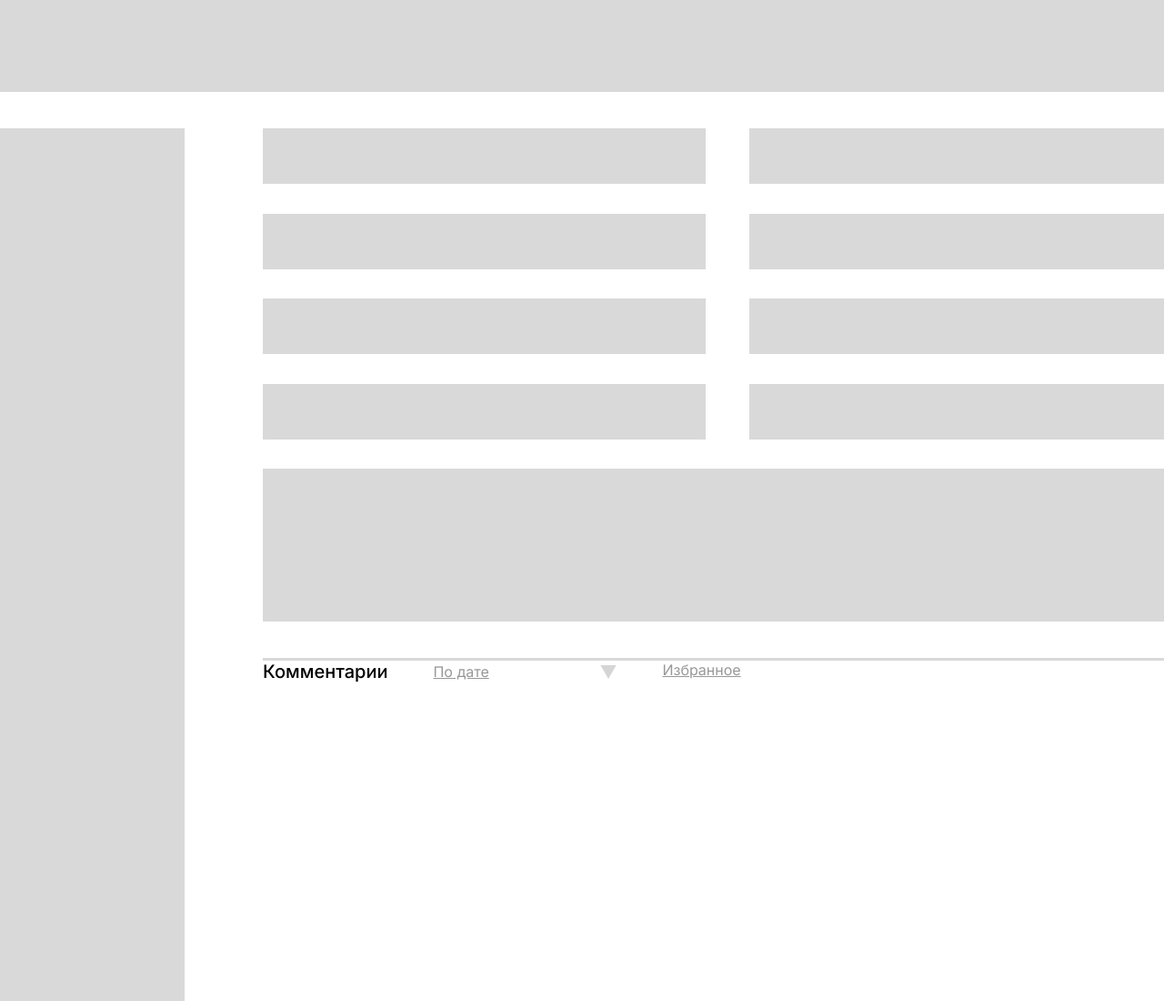
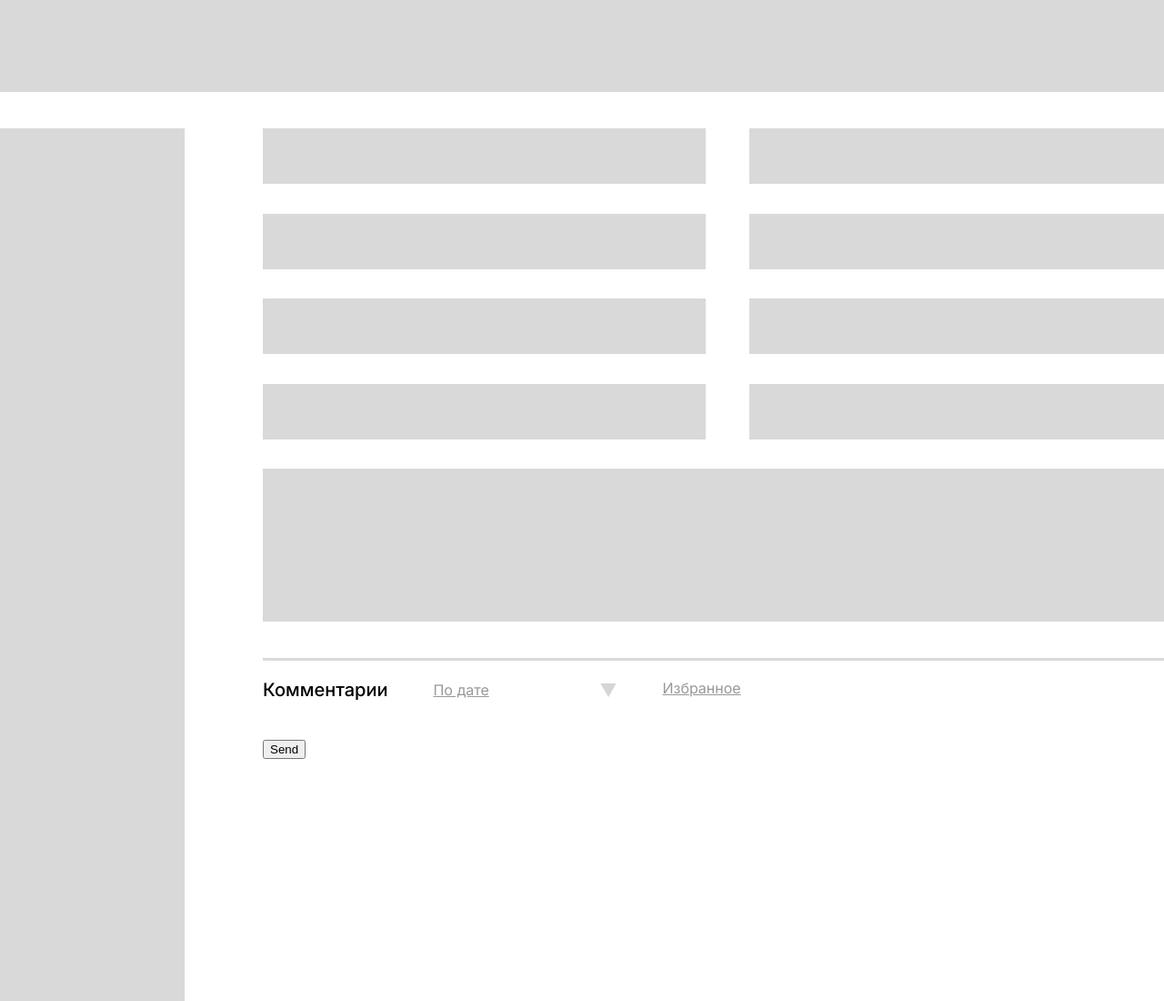
Before and after one commit to Archibald-of-Genoa/newComments, a website built with Vite: page index.html in a window 1280 px wide. Shown: the top 1100 px of the page at 91% size. Built offline with nearby package versions, Linux system fonts and the light colour scheme.

Commit message:
function declared

```diff
--- a/index.html
+++ b/index.html
@@ -23,9 +23,8 @@
           <div class="subcontent span"></div>
         </div>
 
-        <hr />
-        <div class="comments">
-          <nav class="comment-filters">
+        <hr>
+        <nav class="comment-filters">
             <ul class="filter-links">
               <li>
                 <a class="comments-link active" href="#">Комментарии</a>
@@ -46,12 +45,19 @@
             </ul>
           </nav>
 
+          <div class="comment-block">
+            <div class="image-container">
+              <img id="randomImage" src="" alt="">
+            </div>
+            <button class="sendComment-btn" onclick="getRandomHumanImage">Send</button>
+          </div>
 
-        </div>
+
       </div>
 
       </div>
     </section>
     <script type="module" src="/src/main.ts"></script>
+
   </body>
 </html>
--- a/src/main.ts
+++ b/src/main.ts
@@ -40,3 +40,31 @@ class CommentThread implements IComment {
     this.comments = this.comments.filter((comment) => commentId !== comment.id);
   }
 }
+
+export function getRandomHumanImage() {
+  const imgContainer = document.querySelector('.image-container') as HTMLDivElement;
+  // Генерируем случайный номер для изображения
+  const randomNumber = Math.floor(Math.random() * 1000);
+
+  // Формируем URL для запроса рандомного изображения человека с Picsum
+  const imageUrl = 'https://picsum.photos/200/300' + randomNumber + '&category=people';
+
+
+  // Получаем элемент изображения
+  const imageElement = document.getElementById('randomImage') as HTMLImageElement;
+
+  imageElement.onload = null;
+
+  // Устанавливаем новый путь к изображению
+  imageElement.src = imageUrl;
+  imgContainer.appendChild(imageElement);
+  imageElement.onload = () => {
+    // Изображение успешно загружено, выполните необходимые действия здесь
+    console.log('Изображение успешно загружено!');
+  };
+
+  // Добавляем обработчик события "error", чтобы обработать случаи ошибок загрузки изображения
+  imageElement.onerror = () => {
+    console.error('Ошибка при загрузке изображения');
+  };
+}
--- a/src/scss/style.scss
+++ b/src/scss/style.scss
@@ -78,9 +78,6 @@ aside {
   background-color: #d9d9d9;
 }
 
-hr {
-  width: 100%;
-}
 
 .comment-filters {
   display: flex;
@@ -88,8 +85,10 @@ hr {
   align-items: center;
   width: 603px;
   height: 24px;
+  margin-bottom: 32px;
 
   .filter-links {
+    margin: 0;
     display: flex;
     justify-content: start;
     gap: 50px;
@@ -119,6 +118,7 @@ hr {
     background-position: right center;
     padding-right: 20px;
 
+
     option {
       text-decoration: underline;
     }
@@ -147,8 +147,14 @@ hr {
 
 hr {
   margin: 0;
+  margin-bottom: 20px;
   width: 100%;
   height: 3px;
   background-color: #d9d9d9;
   border: none;
 }
+
+.comment-block {
+  width: 1022px;
+  height: 98px;
+}
```
